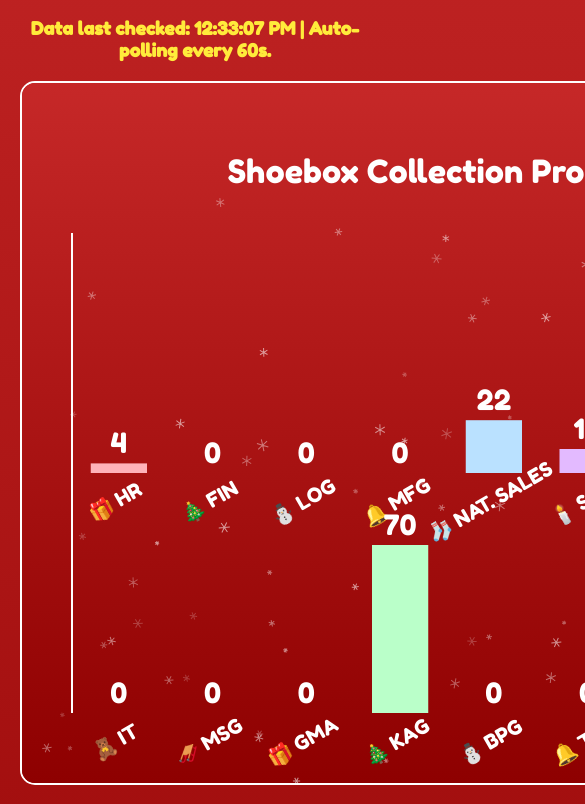
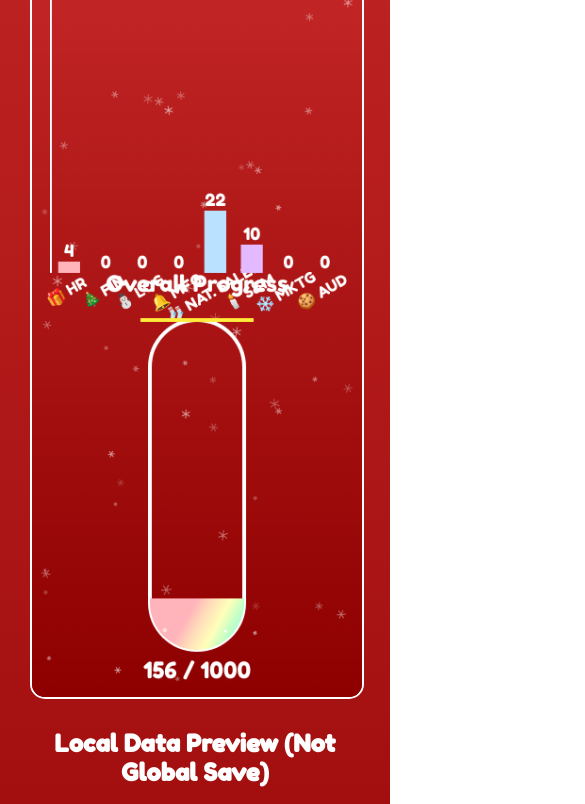
Before and after one commit to gabrielleborces-dotcom/shoebox-of-malasakit, a website: page index.html in a window 390 px wide. Shown: the part 301-1105 px from the top of the page, 585 px wide, since content can reach past the window. Drawn offline with Linux system fonts and the light colour scheme.

Commit message:
Refactor index.html for mobile responsiveness
Updated HTML structure and styles for improved responsiveness and mobile support.

```diff
--- a/index.html
+++ b/index.html
@@ -2,6 +2,7 @@
 <html lang="en">
 <head>
 <meta charset="UTF-8">
+<meta name="viewport" content="width=device-width, initial-scale=1.0">
 <title>🎁 Shoebox Dashboard</title>
 <script src="https://cdnjs.cloudflare.com/ajax/libs/gif.js/0.2.0/gif.js"></script>
 <link href="https://fonts.googleapis.com/css2?family=Fredoka+One&display=swap" rel="stylesheet">
@@ -11,6 +12,8 @@ body {
     font-family: 'Fredoka One', cursive;
     background: linear-gradient(#c62828, #8e0000);
     margin:0; padding:20px; color:white;
+    /* Prevent horizontal scrolling on overflow */
+    overflow-x: hidden;
 }
 label {
     display:block;
@@ -47,22 +50,41 @@ button {
     font-family: 'Fredoka One', cursive;
 }
 button:hover { background:#2e7d32; }
-.container { max-width:1200px; margin:auto; }
+.container {
+    max-width:1200px;
+    margin:auto;
+    /* Padding adjustments for mobile */
+    padding-left: 10px;
+    padding-right: 10px;
+}
 
 /* Styles for the canvas element */
 #dashboardCanvas {
     display:block;
-    margin-top:20px;
+    margin: 20px auto; /* Center the canvas */
     border:2px solid white;
     border-radius:15px;
+    /* Make canvas fluid within its container on mobile */
+    max-width: 100%;
+    height: auto;
 }
-/* New style for the status bar */
+/* Style for the status bar */
 #updateStatus {
     text-align: center;
     font-size: 18px;
     margin-top: 20px;
     font-weight: bold;
     color: #ffeb3b; /* Yellow/Gold for visibility */
+}
+
+/* ------------------- Mobile-Specific CSS (Screen width <= 768px) ------------------- */
+@media (max-width: 768px) {
+    h1 {
+        font-size: 30px; /* Smaller title on mobile */
+    }
+    .container {
+        padding: 10px;
+    }
 }
 </style>
 </head>
@@ -103,6 +125,16 @@ let totalBoxes = 0;
 // New: Polling interval ID
 let dataPollingInterval;
 
+// Dimensions state (will be set in initializeDashboard)
+let isMobile = false;
+let CANVAS_WIDTH = 1200;
+let CANVAS_HEIGHT = 700;
+
+// Dynamic Chart Layout Variables (will change based on isMobile)
+let chartX, chartY, chartWidth, chartHeight;
+let tubeX, tubeY, tubeWidth, tubeHeight;
+
+
 // Department chart colors from v29 (more Christmassy/Pastel)
 const pastelColors=["#FFB3BA","#FFDFBA","#FFFFBA","#BAFFC9","#BAE1FF","#E3BAFF","#FFCFF0","#C7F0FF"];
 const icons=["🎁","🎄","⛄","🔔","🧦","🕯️","❄️","🍪","🧸","🛷"]; // Icons from v29
@@ -132,8 +164,9 @@ CanvasRenderingContext2D.prototype.roundRect = function(x, y, w, h, r) {
 class Snowflake {
     constructor() { this.reset(); }
     reset() {
-        this.x = Math.random() * canvas.width;
-        this.y = Math.random() * canvas.height;
+        // Use dynamic canvas width/height
+        this.x = Math.random() * CANVAS_WIDTH;
+        this.y = Math.random() * CANVAS_HEIGHT;
         this.size = 2 + Math.random() * 4;
         this.speed = 0.2 + Math.random() * 1.2;
         this.angle = Math.random() * Math.PI * 2;
@@ -144,8 +177,8 @@ class Snowflake {
         this.y += this.speed;
         this.x += Math.sin(this.angle) * 0.5;
         this.angle += this.rotationSpeed;
-        // Check for boundary reset
-        if (this.y > canvas.height || this.x < 0 || this.x > canvas.width) this.reset();
+        // Check for boundary reset (use dynamic dimensions)
+        if (this.y > CANVAS_HEIGHT || this.x < 0 || this.x > CANVAS_WIDTH) this.reset();
     }
     draw(ctx){
         ctx.save();
@@ -162,7 +195,7 @@ class Snowflake {
 }
 function initSnowflakes() {
     snowflakes = [];
-    for(let i = 0; i < 100; i++) snowflakes.push(new Snowflake());
+    for(let i = 0; i < (isMobile ? 50 : 100); i++) snowflakes.push(new Snowflake());
 }
 function drawSnow() {
     snowflakes.forEach(f => { f.update(); f.draw(ctx); });
@@ -172,40 +205,41 @@ function drawSnow() {
 
 // Background (from v29, using gradient)
 function drawBackground(){
-    const grad=ctx.createLinearGradient(0,0,0,canvas.height);
+    const grad=ctx.createLinearGradient(0,0,0,CANVAS_HEIGHT); // Use dynamic height
     grad.addColorStop(0,"#c62828");
     grad.addColorStop(1,"#8e0000");
     ctx.fillStyle=grad;
-    ctx.fillRect(0,0,canvas.width,canvas.height);
+    ctx.fillRect(0,0,CANVAS_WIDTH,CANVAS_HEIGHT); // Use dynamic width/height
 }
 
 // Department Chart (2 rows, rotated labels)
 function drawDepartmentChart(){
-    // Adjusted dimensions: wider chart, slightly less height, better top margin
-    const chartX=50, chartY=150, chartWidth=750, chartHeight=480;
+    // Use dynamic chart dimensions
     const numDeps = departments.length;
     const half = Math.ceil(numDeps/2);
-    const rowHeight = chartHeight/2;
+    // On mobile, force one row to maximize bar height
+    const rows = isMobile ? 1 : 2;
+    const rowHeight = chartHeight/rows;
     const maxBox=Math.max(...boxes, target * 0.1);
 
     // Graph Title: Fredoka One
-    ctx.font="32px Fredoka One";
+    ctx.font= isMobile ? "24px Fredoka One" : "32px Fredoka One";
     ctx.fillStyle="white";
     ctx.textAlign="center";
-    ctx.fillText("Shoebox Collection Progress", chartX+chartWidth/2, chartY-50);
+    ctx.fillText("Shoebox Collection Progress", chartX+chartWidth/2, chartY- (isMobile ? 30 : 50));
 
     // Labels/Values: Fredoka One
-    ctx.font="24px Fredoka One";
     ctx.textAlign="center";
 
-    for(let row=0; row<2; row++){
+    for(let row=0; row<rows; row++){
         const startIdx = row*half;
         const endIdx = Math.min(startIdx+half, numDeps);
         const yOffset = chartY + row*rowHeight;
         if(startIdx >= endIdx) continue;
 
         const depCountInRow = endIdx - startIdx;
-        const barArea = chartWidth / depCountInRow;
+        // Ensure division by zero doesn't occur
+        const barArea = depCountInRow > 0 ? chartWidth / depCountInRow : chartWidth;
         const barWidth = barArea * 0.6;
         const spacing = barArea * 0.2;
 
@@ -221,15 +255,15 @@ function drawDepartmentChart(){
 
             // Draw value above bar
             ctx.fillStyle="white";
-            ctx.font="28px Fredoka One"; // Value font
-            ctx.fillText(b, x+barWidth/2, y-10);
+            ctx.font= isMobile ? "18px Fredoka One" : "28px Fredoka One"; // Value font
+            ctx.fillText(b, x+barWidth/2, y-5);
 
             // Draw department label below the bars, diagonal
             ctx.save();
-            ctx.translate(x + barWidth/2, yOffset + rowHeight + 35);
+            ctx.translate(x + barWidth/2, yOffset + rowHeight + (isMobile ? 25 : 35));
             ctx.rotate(-Math.PI/6);
             ctx.fillStyle="white";
-            ctx.font="20px Fredoka One"; // Label font
+            ctx.font= isMobile ? "16px Fredoka One" : "20px Fredoka One"; // Label font
             ctx.fillText(icons[i % icons.length]+" "+departments[i], 0, 0);
             ctx.restore();
         }
@@ -246,28 +280,27 @@ function drawDepartmentChart(){
 
 // Tube (with rounded rectangle, gradient animation, and sparkles)
 function drawTube(){
-    // Adjusted dimensions: pushed right, slightly less height, better top margin
-    const tubeX=850,tubeY=150,tubeWidth=150,tubeHeight=480;
+    // Use dynamic tube dimensions
     const percent=Math.min(totalBoxes/target,1);
     const fillHeight=tubeHeight*percent;
 
     // Tube border
     ctx.beginPath();
-    ctx.roundRect(tubeX,tubeY,tubeWidth,tubeHeight,75);
+    ctx.roundRect(tubeX,tubeY,tubeWidth,tubeHeight, tubeWidth/2); // Dynamic radius
     ctx.strokeStyle="white";
     ctx.lineWidth=4;
     ctx.stroke();
 
     // Overall Progress Title: Fredoka One
-    ctx.font = "32px Fredoka One";
+    ctx.font = isMobile ? "24px Fredoka One" : "32px Fredoka One";
     ctx.fillStyle = "white";
     ctx.textAlign = "center";
-    ctx.fillText("Overall Progress", tubeX + tubeWidth / 2, tubeY - 50);
+    ctx.fillText("Overall Progress", tubeX + tubeWidth / 2, tubeY - (isMobile ? 30 : 50));
 
     // Clip to tube
     ctx.save();
     ctx.beginPath();
-    ctx.roundRect(tubeX,tubeY,tubeWidth,tubeHeight,75);
+    ctx.roundRect(tubeX,tubeY,tubeWidth,tubeHeight, tubeWidth/2);
     ctx.clip();
 
     // Continuous gradient animation
@@ -280,8 +313,9 @@ function drawTube(){
     if(tubeGradientOffset>tubeWidth) tubeGradientOffset=0;
 
     // Sparkles
-    if(sparkles.length === 0){
-        for(let i=0;i<25;i++){
+    if(sparkles.length === 0 || sparkles[0].y > CANVAS_HEIGHT){ // Re-initialize if dimensions change significantly
+        sparkles = [];
+        for(let i=0;i<(isMobile ? 15 : 25);i++){
             sparkles.push({x:Math.random()*tubeWidth, y:Math.random()*tubeHeight, radius:1+Math.random()*2, alpha:Math.random()*0.6+0.3, delta:Math.random()*0.02+0.01});
         }
     }
@@ -310,10 +344,10 @@ function drawTube(){
     ctx.stroke();
 
     // Label: Fredoka One
-    ctx.font="32px Fredoka One";
+    ctx.font=isMobile ? "24px Fredoka One" : "32px Fredoka One";
     ctx.fillStyle="white";
     ctx.textAlign="center";
-    ctx.fillText(totalBoxes+" / "+target, tubeX+tubeWidth/2, tubeY+tubeHeight+45);
+    ctx.fillText(totalBoxes+" / "+target, tubeX+tubeWidth/2, tubeY+tubeHeight+ (isMobile ? 30 : 45));
 }
 
 // ---------------- Main Draw Loop ----------------
@@ -343,7 +377,7 @@ function exportPNG(){
 }
 
 function exportGIF(){
-    const gif=new GIF({workers:2,quality:10,width:canvas.width,height:canvas.height});
+    const gif=new GIF({workers:2,quality:10,width:CANVAS_WIDTH,height:CANVAS_HEIGHT}); // Use dynamic dimensions
     let frames=0;
     const captureFrame=()=>{
         if(frames<50){
@@ -397,12 +431,60 @@ function startPolling() {
     dataPollingInterval = setInterval(loadData, 60000);
 }
 
+// --- Responsive Logic ---
+function setupDimensions() {
+    isMobile = window.innerWidth <= 768;
+
+    if (isMobile) {
+        CANVAS_WIDTH = window.innerWidth - 40; // Full width minus padding
+        CANVAS_HEIGHT = 800; // Increased height to stack elements
+
+        // Tube Chart (on top right, but centered below chart)
+        tubeWidth = 100;
+        tubeHeight = 350;
+        tubeX = (CANVAS_WIDTH / 2) - (tubeWidth / 2);
+        tubeY = 400; // Place in the lower half
+
+        // Department Chart (Top left, takes most of the width)
+        chartX = 20;
+        chartY = 50;
+        chartWidth = CANVAS_WIDTH - 40;
+        chartHeight = 300; // Shorter height for the bar chart
+
+    } else {
+        CANVAS_WIDTH = 1200;
+        CANVAS_HEIGHT = 700;
+
+        // Original desktop layout
+        chartX = 50;
+        chartY = 150;
+        chartWidth = 750;
+        chartHeight = 480;
+
+        tubeX = 850;
+        tubeY = 150;
+        tubeWidth = 150;
+        tubeHeight = 480;
+    }
+
+    // Apply dimensions to canvas element
+    canvas.width = CANVAS_WIDTH;
+    canvas.height = CANVAS_HEIGHT;
+
+    // Re-initialize snowflakes with new dimensions
+    initSnowflakes();
+}
+
 // --- Initial setup function ---
 async function initializeDashboard() {
     canvas = document.getElementById('dashboardCanvas');
     ctx = canvas.getContext('2d');
 
-    initSnowflakes();
+    // Set initial dimensions based on screen size
+    setupDimensions();
+
+    // Re-run setup dimensions on window resize
+    window.addEventListener('resize', setupDimensions);
 
     await loadData(); // 1. Load data once immediately
 
```
